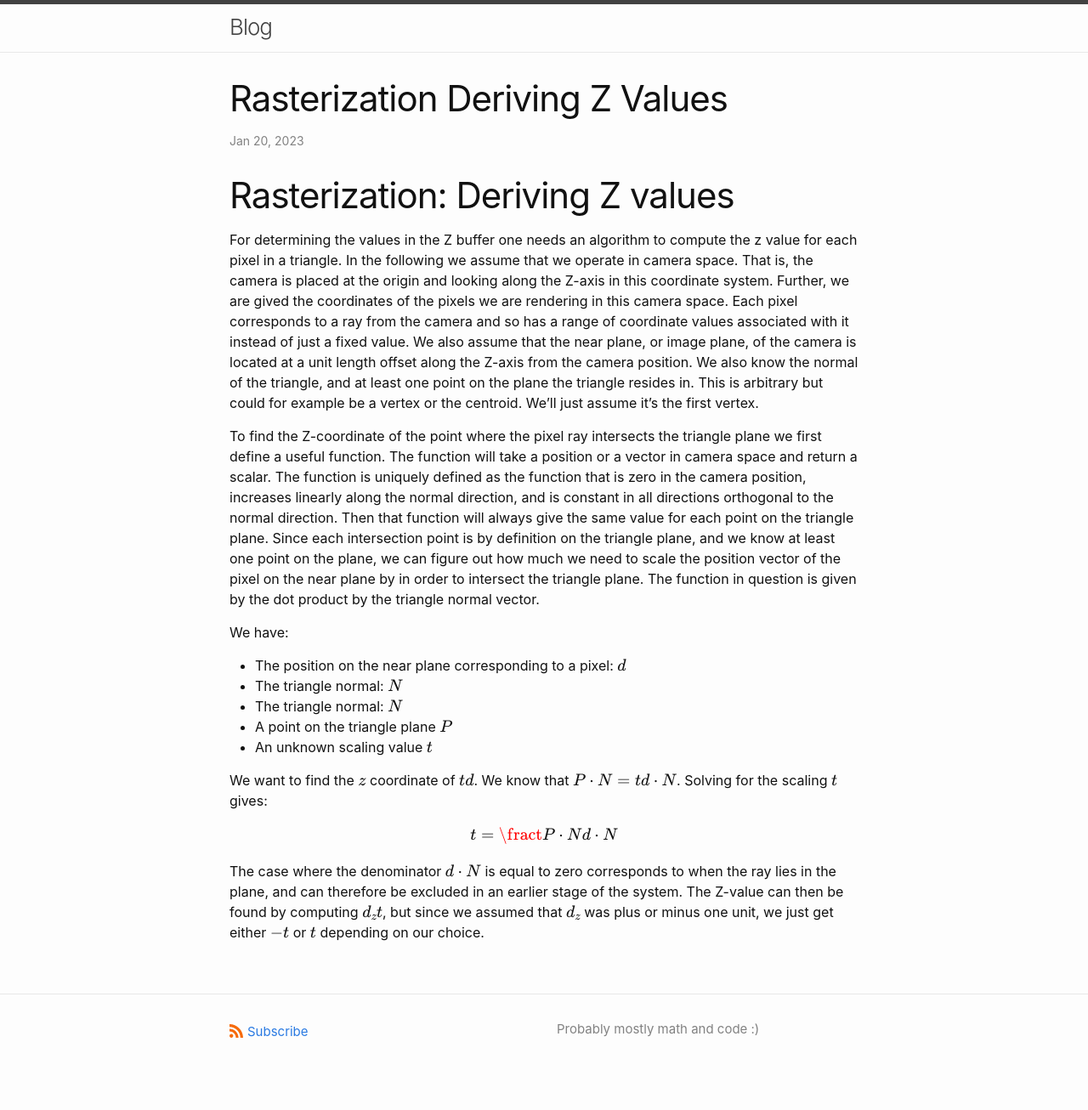
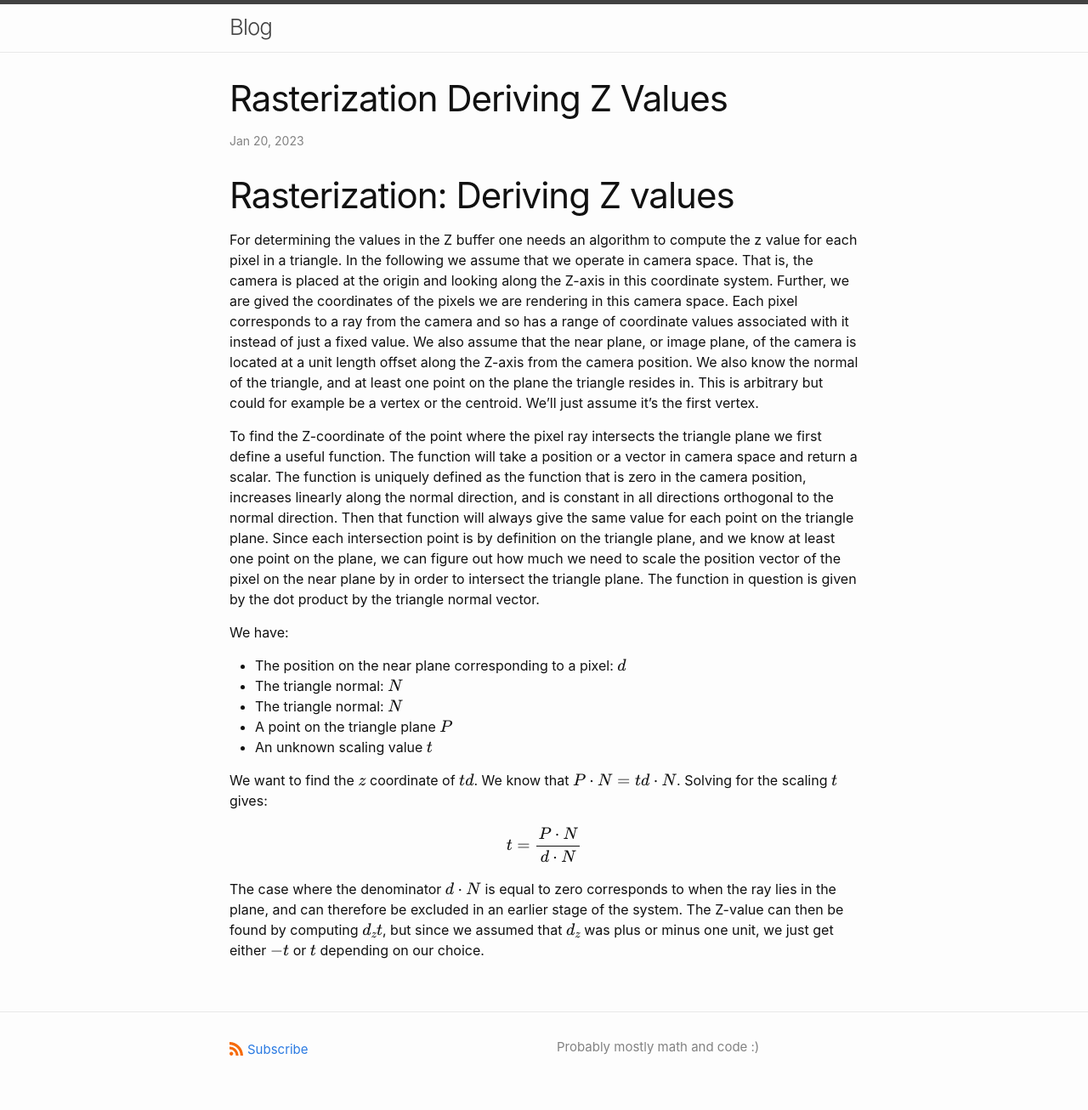
Before and after one commit to torgeiba/torgeiba.github.io, a Jekyll site: the page built from _posts/2023-01-20-rasterization-deriving-z-values.md, in a window 1280 px wide. Shown: the whole page at 85% size. Built offline with Jekyll 4.4.1, drawn with Linux system fonts in a browser that asks for light colours; our own code applies the rules of GitHub Pages for plain Markdown files; formulas are drawn with MathJax 3; before the commit the page ends 1285 px from its top, so only the background shows below that.

Commit message:
Update 2023-01-20-rasterization-deriving-z-values.md

```diff
--- a/_posts/2023-01-20-rasterization-deriving-z-values.md
+++ b/_posts/2023-01-20-rasterization-deriving-z-values.md
@@ -28,7 +28,7 @@ We want to find the $z$ coordinate of $td$.
 We know that $P \cdot N = td \cdot N$.
 Solving for the scaling $t$ gives:
 
-$$ t  = \fract{P \cdot N}{d \cdot N} $$
+$$ t  = \frac{P \cdot N}{d \cdot N} $$
 
 The case where the denominator $d \cdot N$ is equal to zero corresponds to when the ray lies in the plane, and can therefore be excluded in an earlier stage of the system.
 The Z-value can then be found by computing $d_z t$, but since we assumed that $d_z$ was plus or minus one unit, we just get either $-t$ or $t$ depending on our choice.
```
